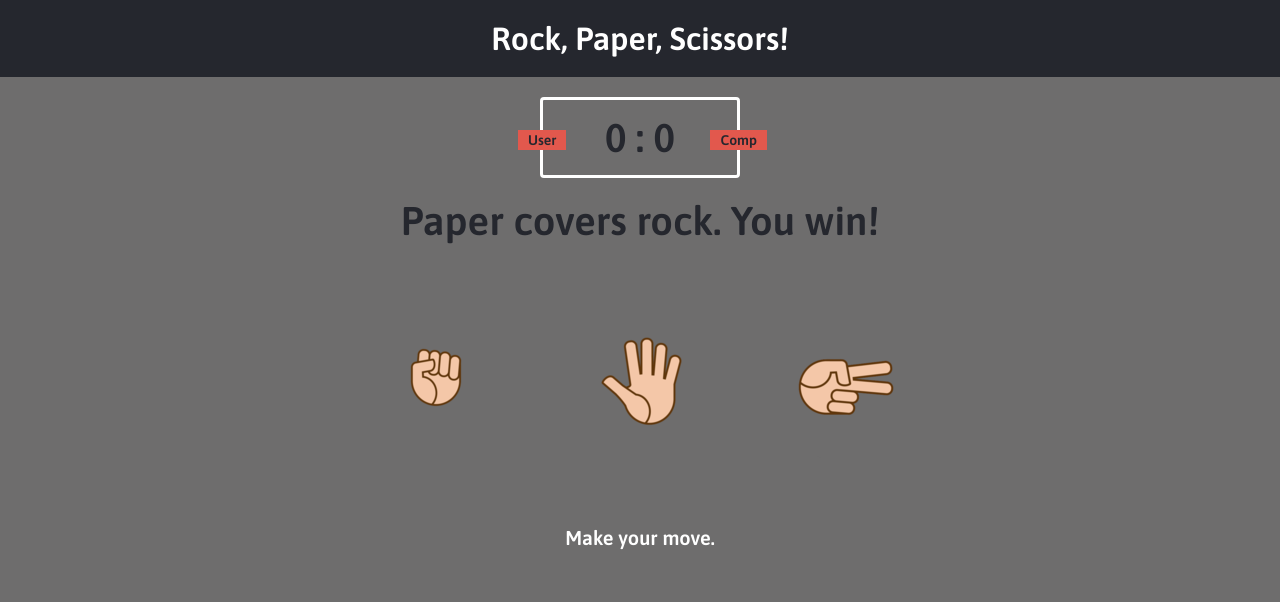
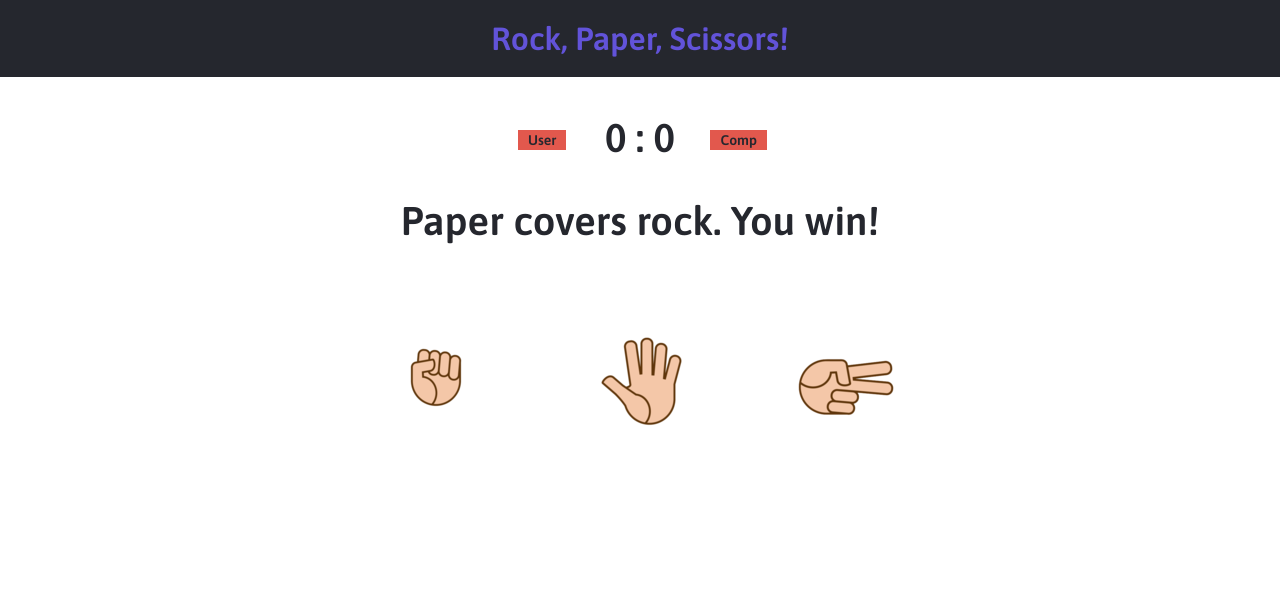
Before and after one commit to miggy-smallz/RockPaperScissorsGame, a plain HTML site: page index.html in a window 1280 px wide. Drawn offline with Linux system fonts and the light colour scheme.

Commit message:
Update styles.css

```diff
--- a/styles.css
+++ b/styles.css
@@ -5,7 +5,7 @@
 }
 
 body{
-  background-color: #6e6d6d;
+  background-color: #fff;
 }
 .head{
   background: #25272E;
@@ -14,7 +14,7 @@ body{
 }
 
 .head > h1 {
-  color: white;
+  color: #6253D9;
   text-align: center;
   font-family: Asap, sans-serif;
 }
```
